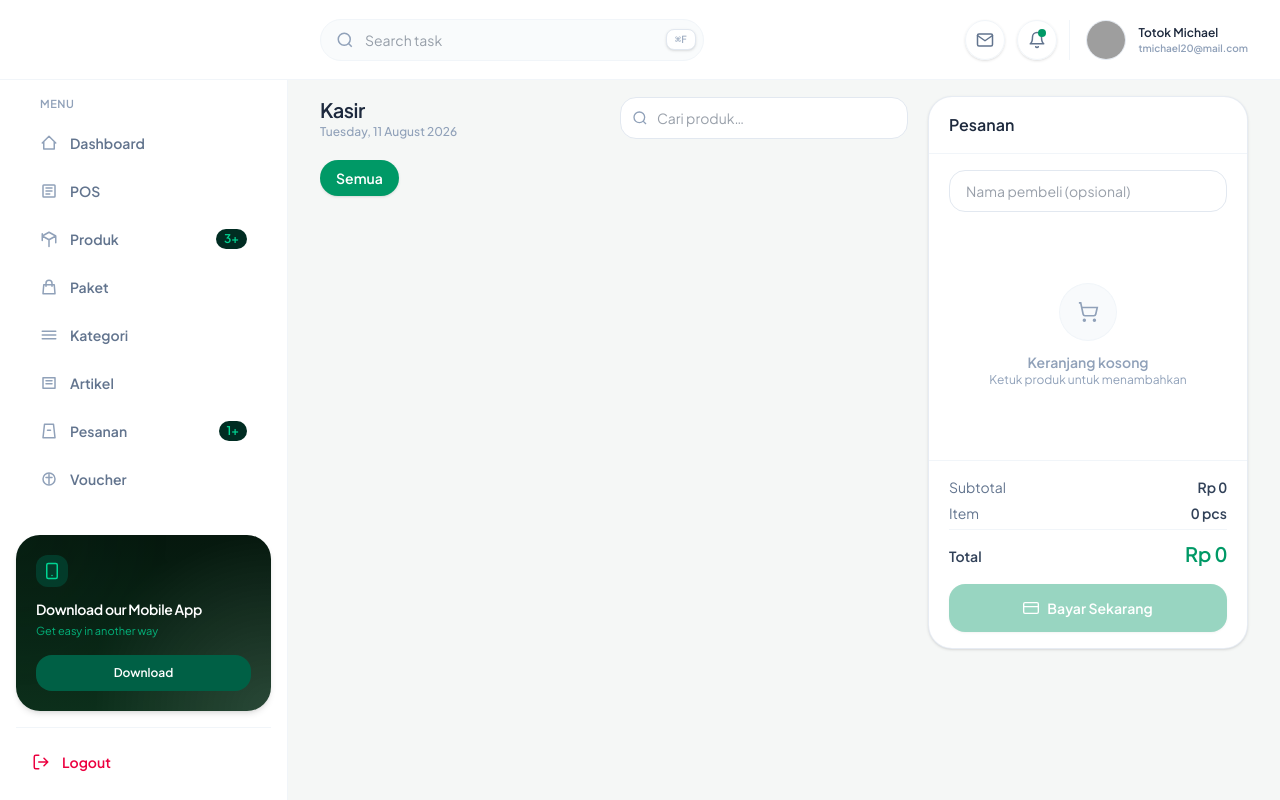
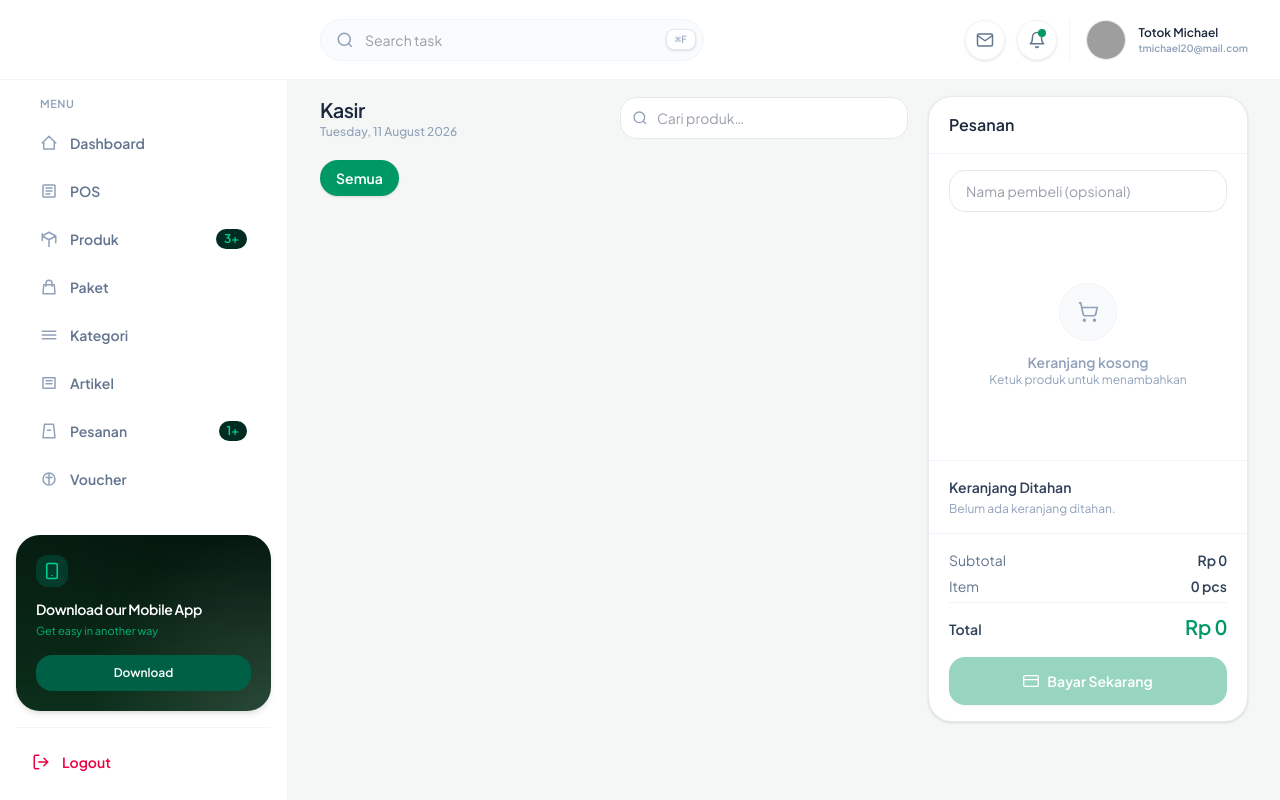
Before and after one commit to Kiagusss/oms-umkm, a Laravel app: template resources/views/admin/pos.blade.php in a window 1280 px wide. Run offline with Laravel 12, Linux system fonts and the light colour scheme; the template is opened without the code that fills it, so the values that code supplies are empty; data comes from the database, SQL or seed files in the repository; style sheets or scripts are compiled from the project's sources; grey boxes are pictures that could not be loaded.

Commit message:
feat: hold/resume keranjang POS via localStorage
Kasir bisa menahan keranjang aktif (item + qty + nama pembeli + voucher)
dan melanjutkannya nanti. Persist per-perangkat di localStorage
(key pempek_pos_held_carts), tanpa perubahan DB/API.

- Tombol 'Tahan Keranjang' di header kolom pesanan (muncul saat cart tidak kosong)
- Daftar 'Keranjang Ditahan' (label, waktu, jumlah item, tombol Lanjutkan/Hapus)
- Resume mengembalikan cart + customer + voucher (applyVoucher ulang),
  entry dihapus dari daftar
- QuotaExceededError ditangkap, tidak crash
- Feature test view (seam: PHP, toolchain JS test tidak tersedia di project)

```diff
--- a/resources/views/admin/pos.blade.php
+++ b/resources/views/admin/pos.blade.php
@@ -77,7 +77,11 @@
                     Pesanan
                     <span x-show="cartCount > 0" class="ml-1 rounded-full bg-emerald-100 px-2 py-0.5 text-xs font-bold text-emerald-700" x-text="cartCount"></span>
                 </h2>
-                <button @click="cart = []; clearVoucher()" x-show="cart.length > 0" class="text-xs font-semibold text-slate-400 transition hover:text-rose-500">Kosongkan</button>
+                <div class="flex items-center gap-2">
+                    <button @click="holdCart()" x-show="cart.length > 0"
+                        class="rounded-lg bg-amber-50 px-2.5 py-1 text-xs font-bold text-amber-700 ring-1 ring-amber-200 transition hover:bg-amber-100">Tahan Keranjang</button>
+                    <button @click="cart = []; clearVoucher()" x-show="cart.length > 0" class="text-xs font-semibold text-slate-400 transition hover:text-rose-500">Kosongkan</button>
+                </div>
             </div>
 
             <div class="px-5 pt-4">
@@ -135,6 +139,30 @@
                 <p x-show="voucherError" class="mt-1 text-xs text-rose-500" x-text="voucherError"></p>
             </div>
 
+            {{-- Keranjang Ditahan --}}
+            <div class="border-t border-slate-100 px-5 py-4">
+                <div class="flex items-center justify-between">
+                    <h3 class="text-sm font-extrabold text-slate-700">Keranjang Ditahan</h3>
+                    <span x-show="heldCarts.length > 0" class="rounded-full bg-slate-100 px-2 py-0.5 text-xs font-bold text-slate-500" x-text="heldCarts.length"></span>
+                </div>
+                <p x-show="holdNotice" class="mt-1 text-xs font-medium text-amber-700" x-text="holdNotice"></p>
+                <template x-for="entry in heldCarts" :key="entry.id">
+                    <div class="mt-2 flex items-center justify-between gap-2 rounded-xl bg-slate-50 px-3 py-2.5 ring-1 ring-slate-200">
+                        <div class="min-w-0">
+                            <p class="truncate text-xs font-bold text-slate-700" x-text="entry.label"></p>
+                            <p class="text-[11px] text-slate-400" x-text="heldCartSummary(entry)"></p>
+                        </div>
+                        <div class="flex shrink-0 gap-1">
+                            <button @click="resumeCart(entry.id)"
+                                class="rounded-lg bg-emerald-600 px-2.5 py-1.5 text-[11px] font-bold text-white transition hover:bg-emerald-500">Lanjutkan</button>
+                            <button @click="deleteHeldCart(entry.id)"
+                                class="rounded-lg px-2 py-1.5 text-[11px] font-semibold text-slate-400 transition hover:bg-rose-50 hover:text-rose-500">Hapus</button>
+                        </div>
+                    </div>
+                </template>
+                <p x-show="heldCarts.length === 0" class="mt-1 text-xs text-slate-400">Belum ada keranjang ditahan.</p>
+            </div>
+
             <div class="border-t border-slate-100 px-5 py-4">
                 <div class="space-y-1.5 text-sm">
                     <div class="flex justify-between text-slate-500">
@@ -182,7 +210,12 @@ document.addEventListener('alpine:init', () => {
         voucherError: '',
         voucherLoading: false,
 
+        // Held carts (localStorage)
+        heldCarts: [],
+        holdNotice: '',
+
         init() {
+            this.loadHeldCarts();
             this.$watch('search', () => this.debouncedFilter());
             this.$watch('selectedCategory', () => this.debouncedFilter());
         },
@@ -262,6 +295,69 @@ document.addEventListener('alpine:init', () => {
             this.voucherError = '';
         },
 
+        // ── Hold / resume keranjang (localStorage) ──
+        holdCart() {
+            if (this.cart.length === 0) return;
+            const entry = {
+                id: 'held-' + Date.now(),
+                label: this.customer.trim() ? this.customer.trim() : 'Pelanggan',
+                customer: this.customer,
+                items: JSON.parse(JSON.stringify(this.cart)),
+                voucherCode: this.voucherApplied ? this.voucherApplied.code : '',
+                savedAt: Date.now()
+            };
+            this.heldCarts.unshift(entry);
+            this.persistHeldCarts();
+            this.cart = [];
+            this.customer = '';
+            this.clearVoucher();
+            this.holdNotice = 'Keranjang ditahan. Lanjutkan dari daftar di bawah.';
+            setTimeout(() => { this.holdNotice = ''; }, 4000);
+        },
+
+        resumeCart(entryId) {
+            const idx = this.heldCarts.findIndex(e => e.id === entryId);
+            if (idx === -1) return;
+            const entry = this.heldCarts[idx];
+            this.heldCarts.splice(idx, 1);
+            this.persistHeldCarts();
+            this.cart = entry.items;
+            this.customer = entry.customer || '';
+            if (entry.voucherCode) {
+                this.voucherCode = entry.voucherCode;
+                this.applyVoucher();
+            }
+        },
+
+        deleteHeldCart(entryId) {
+            this.heldCarts = this.heldCarts.filter(e => e.id !== entryId);
+            this.persistHeldCarts();
+        },
+
+        persistHeldCarts() {
+            try {
+                localStorage.setItem('pempek_pos_held_carts', JSON.stringify(this.heldCarts));
+            } catch (err) {
+                this.holdNotice = 'Gagal menyimpan keranjang: penyimpanan perangkat penuh.';
+                setTimeout(() => { this.holdNotice = ''; }, 4000);
+            }
+        },
+
+        loadHeldCarts() {
+            try {
+                const raw = localStorage.getItem('pempek_pos_held_carts');
+                this.heldCarts = raw ? JSON.parse(raw) : [];
+            } catch (err) {
+                this.heldCarts = [];
+            }
+        },
+
+        heldCartSummary(entry) {
+            const count = entry.items.reduce((sum, item) => sum + item.quantity, 0);
+            const time = new Date(entry.savedAt).toLocaleTimeString('id-ID', { hour: '2-digit', minute: '2-digit' });
+            return entry.label + ' — ' + count + ' item, ' + time;
+        },
+
         async processTransaction() {
             if (this.cart.length === 0) return;
             this.busy = true;
```
Also changed, not shown: tests/Feature/PosHoldResumeViewTest.php (added, +45 -0 lines).
